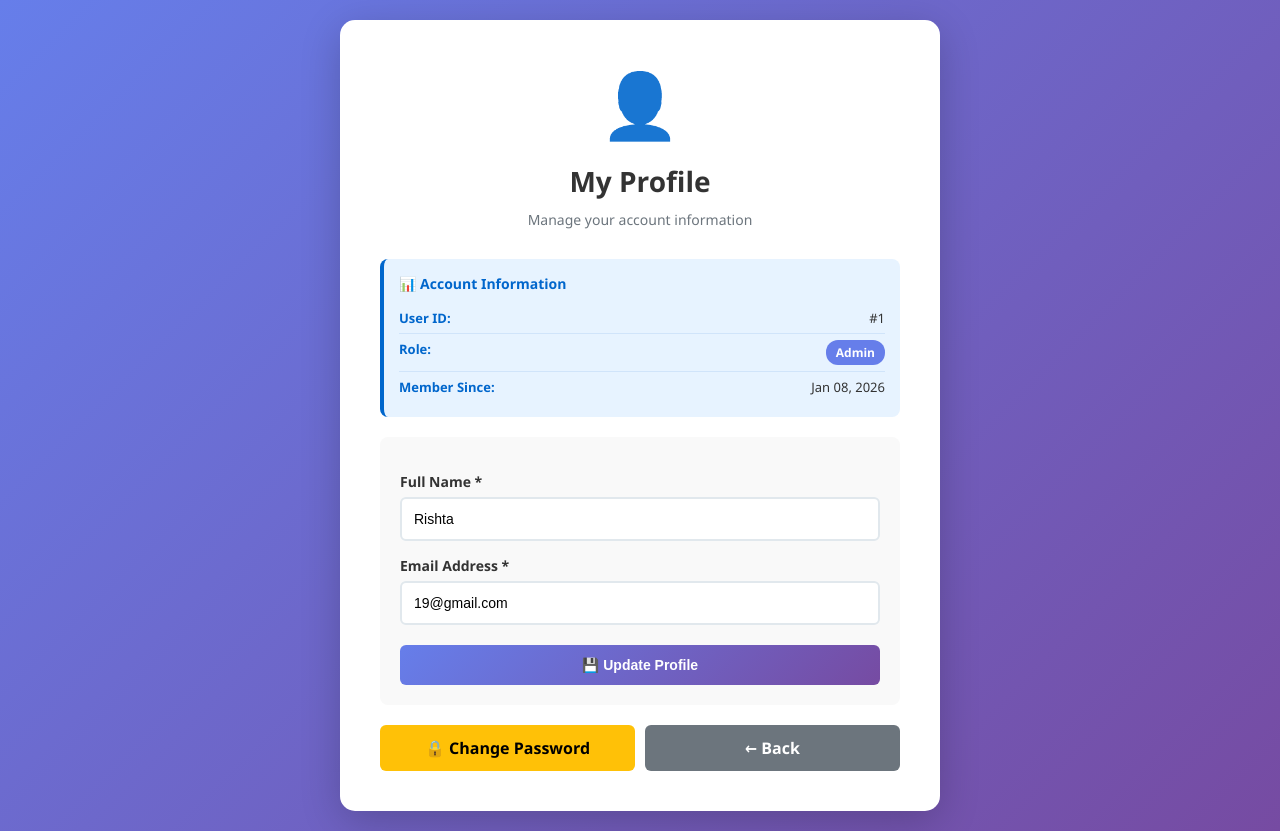
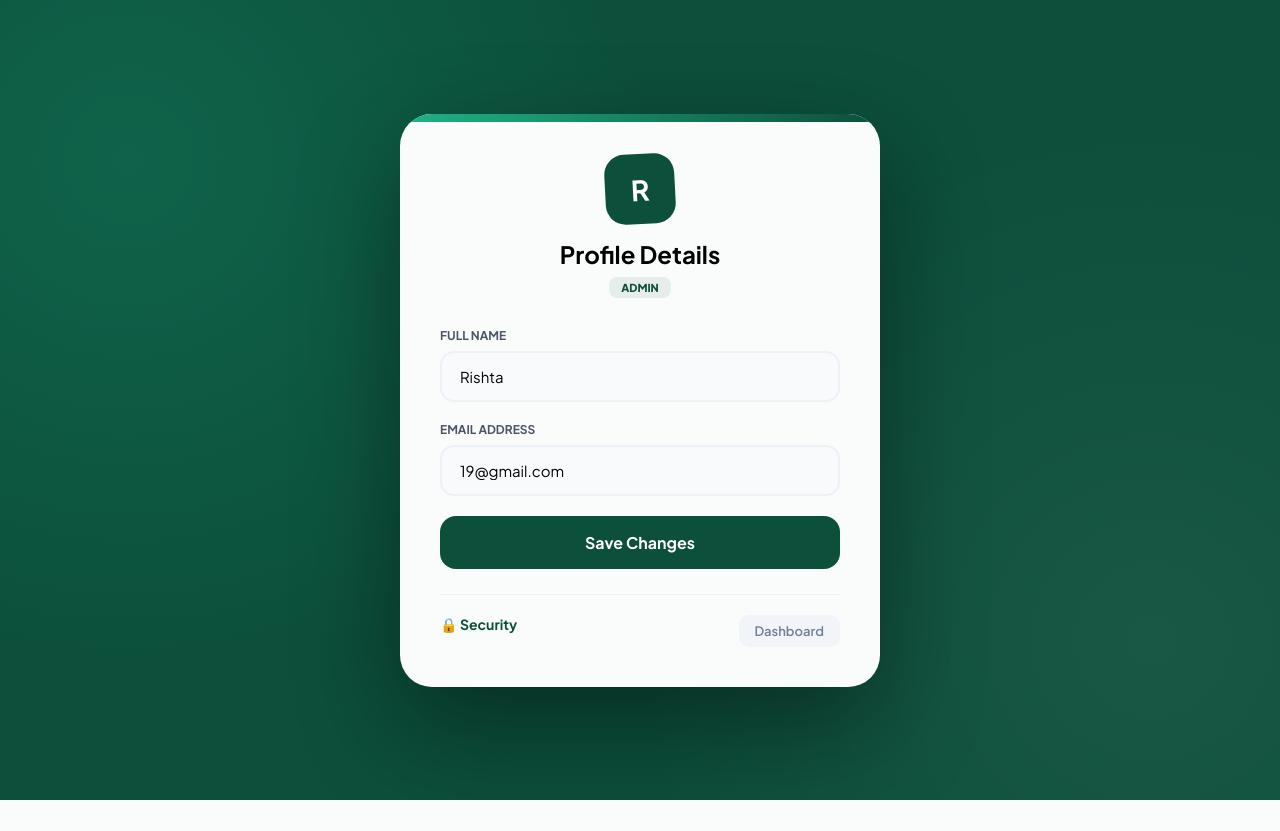
Before and after one commit to maha-shweta/Team-Echo, a PHP site: page /profile.php in a window 1280 px wide. After the commit the page ends 800 px from the top, so only its background shows below. Run offline with PHP 8.4, Linux system fonts and the light colour scheme; a user stored in the database is signed in; data comes from the database, SQL or seed files in the repository.

Commit message:
modify profile.php

```diff
--- a/user/profile.php
+++ b/user/profile.php
@@ -9,7 +9,7 @@ if (!isset($_SESSION['user_id'])) {
 
 include('../db/db.php');
 
-// Fetch user details
+// Fetch user details from management_user table
 $user_id = $_SESSION['user_id'];
 $sql = "SELECT * FROM management_user WHERE user_id = ?";
 $stmt = $conn->prepare($sql);
@@ -30,13 +30,12 @@ if ($_SERVER['REQUEST_METHOD'] == 'POST') {
     $name = trim($_POST['name']);
     $email = trim($_POST['email']);
 
-    // Validate inputs
     if (empty($name) || empty($email)) {
         $error_message = "All fields are required.";
     } elseif (!filter_var($email, FILTER_VALIDATE_EMAIL)) {
         $error_message = "Invalid email format.";
     } else {
-        // Check if email already exists (except for current user)
+        // Check if email already exists (excluding current user)
         $check_sql = "SELECT user_id FROM management_user WHERE email = ? AND user_id != ?";
         $check_stmt = $conn->prepare($check_sql);
         $check_stmt->bind_param("si", $email, $user_id);
@@ -52,20 +51,18 @@ if ($_SERVER['REQUEST_METHOD'] == 'POST') {
             $update_stmt->bind_param("ssi", $name, $email, $user_id);
 
             if ($update_stmt->execute()) {
-                $_SESSION['name'] = $name; // Update session
+                $_SESSION['name'] = $name;
                 $success_message = "Profile updated successfully!";
-                // Refresh user data
                 $user['name'] = $name;
                 $user['email'] = $email;
             } else {
-                $error_message = "Error updating profile: " . $update_stmt->error;
+                $error_message = "Error updating profile.";
             }
             $update_stmt->close();
         }
         $check_stmt->close();
     }
 }
-
 $conn->close();
 ?>
 
@@ -75,251 +72,91 @@ $conn->close();
     <meta charset="UTF-8">
     <meta name="viewport" content="width=device-width, initial-scale=1.0">
     <title>My Profile</title>
+    <link href="https://fonts.googleapis.com/css2?family=Plus+Jakarta+Sans:wght@400;600;700;800&display=swap" rel="stylesheet">
     <style>
-        * {
-            margin: 0;
-            padding: 0;
-            box-sizing: border-box;
+        * { margin: 0; padding: 0; box-sizing: border-box; font-family: 'Plus Jakarta Sans', sans-serif; }
+        body {
+            background-color: #0C4F3B;
+            background-image: radial-gradient(circle at 10% 20%, rgba(30, 179, 134, 0.2) 0%, transparent 40%),
+                              radial-gradient(circle at 90% 80%, rgba(255, 255, 255, 0.05) 0%, transparent 40%);
+            min-height: 100vh; display: flex; align-items: center; justify-content: center; padding: 20px;
         }
-
-        body {
-            font-family: 'Segoe UI', Tahoma, Geneva, Verdana, sans-serif;
-            background: linear-gradient(135deg, #667eea 0%, #764ba2 100%);
-            min-height: 100vh;
-            display: flex;
-            align-items: center;
-            justify-content: center;
-            padding: 20px;
+        .profile-card {
+            background: rgba(255, 255, 255, 0.98); width: 100%; max-width: 480px;
+            border-radius: 32px; padding: 40px; box-shadow: 0 40px 100px rgba(0, 0, 0, 0.4);
+            position: relative; overflow: hidden;
         }
-
-        .container {
-            background: white;
-            border-radius: 15px;
-            box-shadow: 0 10px 40px rgba(0,0,0,0.2);
-            max-width: 600px;
-            width: 100%;
-            padding: 40px;
+        .profile-card::before {
+            content: ''; position: absolute; top: 0; left: 0; width: 100%; height: 8px;
+            background: linear-gradient(90deg, #1eb386, #0C4F3B);
         }
-
-        .header {
-            text-align: center;
-            margin-bottom: 30px;
+        .header { text-align: center; margin-bottom: 30px; }
+        .avatar {
+            width: 70px; height: 70px; background: #0C4F3B; color: white;
+            border-radius: 20px; display: flex; align-items: center; justify-content: center;
+            font-size: 28px; font-weight: 700; margin: 0 auto 15px; transform: rotate(-3deg);
         }
-
-        .header .icon {
-            font-size: 64px;
-            margin-bottom: 15px;
+        .role-badge {
+            display: inline-block; background: rgba(12, 79, 59, 0.08); color: #0C4F3B;
+            padding: 4px 12px; border-radius: 8px; font-size: 11px; font-weight: 800; text-transform: uppercase; margin-top: 8px;
         }
-
-        .header h2 {
-            font-size: 28px;
-            color: #333;
-            margin-bottom: 10px;
+        .alert { padding: 12px; border-radius: 12px; margin-bottom: 20px; font-size: 14px; text-align: center; font-weight: 600; }
+        .alert-success { background: #e6f7ed; color: #1e7d4d; }
+        .alert-error { background: #fff1f1; color: #c53030; }
+        .form-group { margin-bottom: 20px; }
+        label { display: block; font-size: 12px; font-weight: 700; color: #4a5568; margin-bottom: 8px; text-transform: uppercase; }
+        input {
+            width: 100%; padding: 14px 18px; border: 2px solid #edf2f7; border-radius: 14px;
+            font-size: 15px; background: #f8fafc; transition: 0.3s;
         }
-
-        .header p {
-            color: #6c757d;
-            font-size: 14px;
+        input:focus { outline: none; border-color: #0C4F3B; background: #fff; box-shadow: 0 0 0 4px rgba(12, 79, 59, 0.1); }
+        .btn-save {
+            width: 100%; background: #0C4F3B; color: white; border: none; padding: 16px;
+            border-radius: 16px; font-size: 16px; font-weight: 700; cursor: pointer; transition: 0.3s;
         }
-
-        .message {
-            padding: 15px;
-            border-radius: 8px;
-            margin-bottom: 20px;
-            display: flex;
-            align-items: center;
-            gap: 10px;
-        }
-
-        .success {
-            background-color: #d4edda;
-            color: #155724;
-            border-left: 4px solid #28a745;
-        }
-
-        .error {
-            background-color: #f8d7da;
-            color: #721c24;
-            border-left: 4px solid #dc3545;
-        }
-
-        .info-box {
-            background: #e7f3ff;
-            border-left: 4px solid #0066cc;
-            padding: 15px;
-            border-radius: 8px;
-            margin-bottom: 20px;
-        }
-
-        .info-box h4 {
-            font-size: 14px;
-            color: #0066cc;
-            margin-bottom: 10px;
-            font-weight: 600;
-        }
-
-        .info-item {
-            display: flex;
-            justify-content: space-between;
-            padding: 6px 0;
-            font-size: 13px;
-            color: #333;
-            border-bottom: 1px solid rgba(0, 102, 204, 0.1);
-        }
-
-        .info-item:last-child {
-            border-bottom: none;
-        }
-
-        .info-item span:first-child {
-            font-weight: 600;
-            color: #0066cc;
-        }
-
-        form {
-            background: #f9f9f9;
-            padding: 20px;
-            border-radius: 8px;
-        }
-
-        label {
-            display: block;
-            margin-top: 15px;
-            margin-bottom: 6px;
-            font-weight: 600;
-            color: #333;
-            font-size: 14px;
-        }
-
-        input {
-            width: 100%;
-            padding: 12px;
-            border: 2px solid #e1e8ed;
-            border-radius: 6px;
-            font-size: 14px;
-            transition: border-color 0.3s ease;
-        }
-
-        input:focus {
-            outline: none;
-            border-color: #667eea;
-        }
-
-        input[type="submit"] {
-            background: linear-gradient(135deg, #667eea 0%, #764ba2 100%);
-            color: white;
-            border: none;
-            cursor: pointer;
-            margin-top: 20px;
-            font-weight: 600;
-            transition: transform 0.3s ease;
-        }
-
-        input[type="submit"]:hover {
-            transform: translateY(-2px);
-            box-shadow: 0 6px 20px rgba(102, 126, 234, 0.4);
-        }
-
-        .button-group {
-            display: flex;
-            gap: 10px;
-            margin-top: 20px;
-        }
-
-        .btn {
-            flex: 1;
-            padding: 12px 20px;
-            border-radius: 6px;
-            text-decoration: none;
-            text-align: center;
-            font-weight: 600;
-            transition: all 0.3s ease;
-        }
-
-        .btn-warning {
-            background: #ffc107;
-            color: #000;
-        }
-
-        .btn-warning:hover {
-            background: #e0a800;
-        }
-
-        .btn-secondary {
-            background: #6c757d;
-            color: white;
-        }
-
-        .btn-secondary:hover {
-            background: #5a6268;
-        }
-
-        .badge {
-            display: inline-block;
-            padding: 4px 10px;
-            border-radius: 12px;
-            font-size: 12px;
-            font-weight: 600;
-            background: #667eea;
-            color: white;
-        }
+        .btn-save:hover { background: #127a5b; transform: translateY(-2px); }
+        .footer { display: flex; justify-content: space-between; margin-top: 25px; padding-top: 20px; border-top: 1px solid #edf2f7; }
+        .link { color: #0C4F3B; text-decoration: none; font-size: 14px; font-weight: 700; }
+        .btn-back { background: #f1f5f9; color: #718096; padding: 8px 16px; border-radius: 10px; text-decoration: none; font-size: 13px; font-weight: 600; }
     </style>
 </head>
 <body>
 
-<div class="container">
+<div class="profile-card">
     <div class="header">
-        <div class="icon">👤</div>
-        <h2>My Profile</h2>
-        <p>Manage your account information</p>
+        <div class="avatar"><?php echo strtoupper(substr($user['name'], 0, 1)); ?></div>
+        <h2>Profile Details</h2>
+        <span class="role-badge"><?php echo htmlspecialchars($user['role']); ?></span>
     </div>
 
     <?php if (isset($success_message)): ?>
-        <div class="message success">✅ <?php echo htmlspecialchars($success_message); ?></div>
+        <div class="alert alert-success">✨ <?php echo $success_message; ?></div>
     <?php endif; ?>
 
     <?php if (isset($error_message)): ?>
-        <div class="message error">❌ <?php echo htmlspecialchars($error_message); ?></div>
+        <div class="alert alert-error">⚠️ <?php echo $error_message; ?></div>
     <?php endif; ?>
 
-    <div class="info-box">
-        <h4>📊 Account Information</h4>
-        <div class="info-item">
-            <span>User ID:</span>
-            <span>#<?php echo htmlspecialchars($user['user_id']); ?></span>
+    <form method="POST">
+        <div class="form-group">
+            <label>Full Name</label>
+            <input type="text" name="name" value="<?php echo htmlspecialchars($user['name']); ?>" required>
         </div>
-        <div class="info-item">
-            <span>Role:</span>
-            <span class="badge"><?php echo htmlspecialchars(ucfirst($user['role'])); ?></span>
+        <div class="form-group">
+            <label>Email Address</label>
+            <input type="email" name="email" value="<?php echo htmlspecialchars($user['email']); ?>" required>
         </div>
-        <div class="info-item">
-            <span>Member Since:</span>
-            <span><?php echo date('M d, Y', strtotime($user['created_at'])); ?></span>
-        </div>
-    </div>
-
-    <form method="POST" action="">
-        <label for="name">Full Name *</label>
-        <input type="text" id="name" name="name" value="<?php echo htmlspecialchars($user['name']); ?>" required>
-
-        <label for="email">Email Address *</label>
-        <input type="email" id="email" name="email" value="<?php echo htmlspecialchars($user['email']); ?>" required>
-
-        <input type="submit" value="💾 Update Profile">
+        <button type="submit" class="btn-save">Save Changes</button>
     </form>
 
-    <div class="button-group">
-        <a href="change_password.php" class="btn btn-warning">🔒 Change Password</a>
+    <div class="footer">
+        <a href="change_password.php" class="link">🔒 Security</a>
         <?php
-        // Dynamic back link based on role
-        if ($_SESSION['role'] == 'admin') {
-            echo '<a href="../admin/admin_dashboard.php" class="btn btn-secondary">← Back</a>';
-        } elseif ($_SESSION['role'] == 'hr') {
-            echo '<a href="../hr/hr_dashboard.php" class="btn btn-secondary">← Back</a>';
-        } else {
-            echo '<a href="user_dashboard.php" class="btn btn-secondary">← Back</a>';
-        }
+            $dash = "user_dashboard.php";
+            if($user['role'] == 'admin') $dash = "../admin/admin_dashboard.php";
+            elseif($user['role'] == 'hr') $dash = "../hr/hr_dashboard.php";
         ?>
+        <a href="<?php echo $dash; ?>" class="btn-back">Dashboard</a>
     </div>
 </div>
 
```
